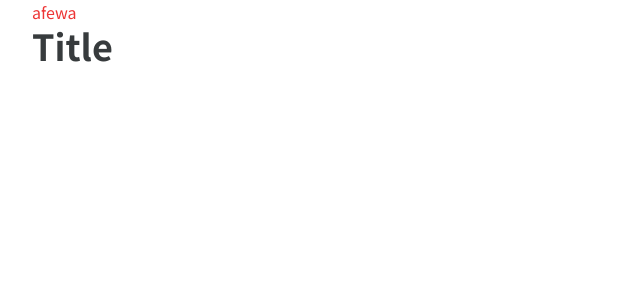
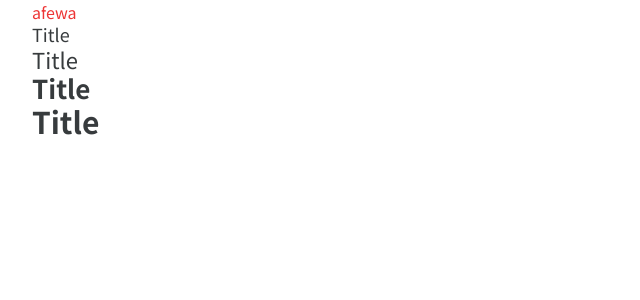
Before and after one commit to guraogr/knocklearn_teachers, a Next.js app: page / in a window 1280 px wide. Shown: the top 300 px of the page, without its empty margins (0-640 px from the left). Built offline with nearby package versions, Linux system fonts and the light colour scheme.

Commit message:
test: headingコンポーネントのカスタマイズについてテスト

```diff
--- a/src/pages/index.tsx
+++ b/src/pages/index.tsx
@@ -1,7 +1,7 @@
-import type { NextPage } from 'next'
-import Head from 'next/head'
-import styles from '../styles/Home.module.css'
-import { Heading, Text } from '@chakra-ui/react'
+import type { NextPage } from 'next';
+import Head from 'next/head';
+import styles from '../styles/Home.module.css';
+import { Heading, Text } from '@chakra-ui/react';
 
 const Home: NextPage = () => {
   return (
@@ -13,11 +13,12 @@ const Home: NextPage = () => {
       </Head>
 
       <Text color={'caution'}>afewa</Text>
-      <Heading textStyle={'h1'} as="h1">
-        Title
-      </Heading>
+      <Heading size={'sm'}>Title</Heading>
+      <Heading size={'md'}>Title</Heading>
+      <Heading size={'lg'}>Title</Heading>
+      <Heading size={'xl'}>Title</Heading>
     </div>
-  )
-}
+  );
+};
 
-export default Home
+export default Home;
--- a/src/theme/theme.ts
+++ b/src/theme/theme.ts
@@ -1,5 +1,5 @@
-import { extendTheme } from '@chakra-ui/react'
-import { colors } from './colors'
+import { extendTheme } from '@chakra-ui/react';
+import { colors } from './colors';
 
 export const theme = extendTheme({
   colors,
@@ -17,4 +17,27 @@ export const theme = extendTheme({
       lineHeight: '120%',
     },
   },
-})
+  components: {
+    Heading: {
+      baseStyle: {},
+      sizes: {
+        sm: {
+          fontSize: '1.125rem',
+          fontWeight: 'normal',
+        },
+        md: {
+          fontSize: '1.375rem',
+          fontWeight: 'normal',
+        },
+        lg: {
+          fontSize: '1.625rem',
+          fontWeight: 'bold',
+        },
+        xl: {
+          fontSize: '1.875rem',
+          fontWeight: 'bold',
+        },
+      },
+    },
+  },
+});
```
